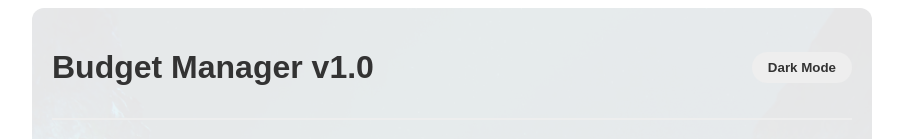
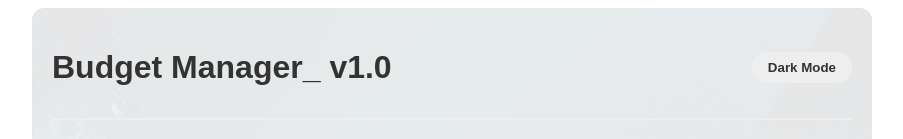
Before and after one commit to nshh123/budget-planner, a React (Vite) app: page / in a window 1280 px wide. Shown: the top 139 px of the page, without its empty margins (188-1091 px from the left). Built offline with nearby package versions, Linux system fonts and the light colour scheme.

Commit message:
Fixed UI

```diff
--- a/src/App.jsx
+++ b/src/App.jsx
@@ -89,7 +89,7 @@ function App() {
           marginBottom: "20px",
         }}
       >
-        <h1>Budget Manager v1.0</h1>
+        <h1>Budget Manager_ v1.0</h1>
 
         <button
           onClick={toggleTheme}
```
